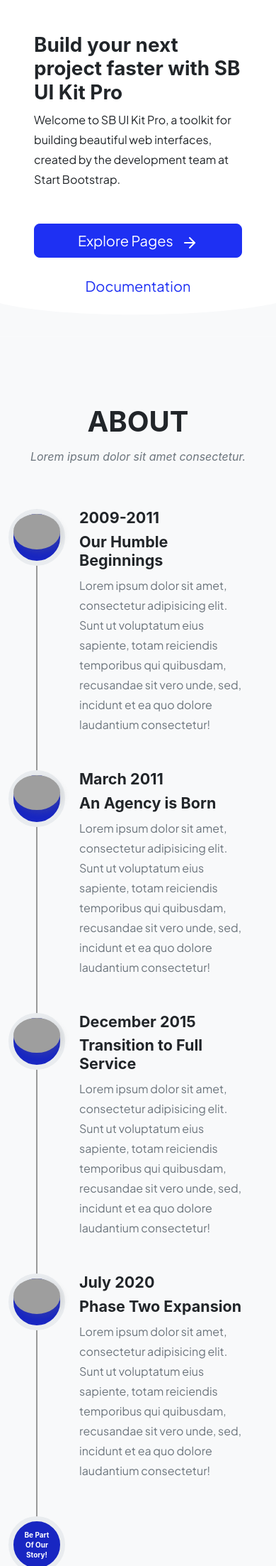
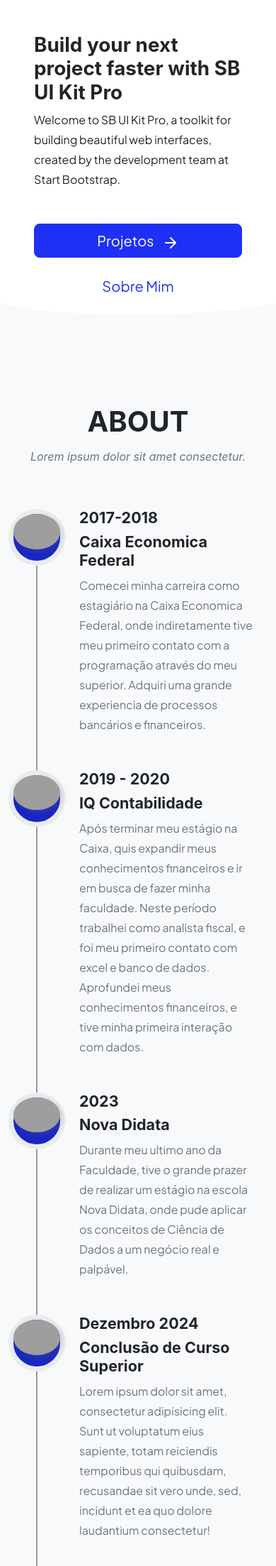
Before and after one commit to rickluizms/portfolio_me, a Flask app: page /bootstrap in a window 390 px wide. Shown: the part 73-2279 px from the top of the page at 71% size. Run offline with Flask 3, Linux system fonts and the light colour scheme; some libraries are stand-ins or nearby versions; grey boxes are pictures that could not be loaded.

Commit message:
Update commit

```diff
--- a/templates/bootstrap.html
+++ b/templates/bootstrap.html
@@ -11,13 +11,13 @@
                     <p class="page-header-ui-text mb-5">Welcome to SB UI Kit Pro, a toolkit for building beautiful web interfaces, created by the development team at Start Bootstrap.</p>
                     <div class="d-flex flex-column flex-sm-row">
                         <a class="btn btn-lg btn-primary fw-500 me-sm-3 mb-3 mb-sm-0" href="#explore">
-                            Explore Pages
+                            Projetos
                             <svg xmlns="http://www.w3.org/2000/svg" width="24" height="24" viewBox="0 0 24 24" fill="none" stroke="currentColor" stroke-width="2" stroke-linecap="round" stroke-linejoin="round" class="feather feather-arrow-right ms-2"><line x1="5" y1="12" x2="19" y2="12"></line><polyline points="12 5 19 12 12 19"></polyline></svg>
                         </a>
-                        <a class="btn btn-lg btn-primary-soft text-primary fw-500" href="https://docs.startbootstrap.com/sb-ui-kit-pro/quickstart" target="_blank">Documentation</a>
+                        <a class="btn btn-lg btn-primary-soft text-primary fw-500" href="#about">Sobre Mim</a>
                     </div>
                 </div>
-                <div class="col-lg-6 d-none d-lg-block aos-init aos-animate" data-aos="fade-up" data-aos-delay="100"><img class="img-fluid" src="assets/img/illustrations/programming.svg" alt="..."></div>
+                <div class="col-lg-6 d-none d-lg-block aos-init aos-animate" data-aos="fade-up" data-aos-delay="100"><img class="img-fluid" src="../static/assets/home-img.jpg" alt="..."></div>
             </div>
         </div>
     </div>
@@ -45,38 +45,38 @@
                 <div class="timeline-image"><img class="rounded-circle img-fluid" src="assets/img/about/1.jpg" alt="..."></div>
                 <div class="timeline-panel">
                     <div class="timeline-heading">
-                        <h4>2009-2011</h4>
-                        <h4 class="subheading">Our Humble Beginnings</h4>
+                        <h4>2017-2018</h4>
+                        <h4 class="subheading">Caixa Economica Federal</h4>
                     </div>
-                    <div class="timeline-body"><p class="text-muted">Lorem ipsum dolor sit amet, consectetur adipisicing elit. Sunt ut voluptatum eius sapiente, totam reiciendis temporibus qui quibusdam, recusandae sit vero unde, sed, incidunt et ea quo dolore laudantium consectetur!</p></div>
+                    <div class="timeline-body"><p class="text-muted">Comecei minha carreira como estagiário na Caixa Economica Federal, onde indiretamente tive meu primeiro contato com a programação através do meu superior. Adquiri uma grande experiencia de processos bancários e financeiros.</p></div>
                 </div>
             </li>
             <li class="timeline-inverted">
                 <div class="timeline-image"><img class="rounded-circle img-fluid" src="assets/img/about/2.jpg" alt="..."></div>
                 <div class="timeline-panel">
                     <div class="timeline-heading">
-                        <h4>March 2011</h4>
-                        <h4 class="subheading">An Agency is Born</h4>
+                        <h4>2019 - 2020</h4>
+                        <h4 class="subheading">IQ Contabilidade</h4>
                     </div>
-                    <div class="timeline-body"><p class="text-muted">Lorem ipsum dolor sit amet, consectetur adipisicing elit. Sunt ut voluptatum eius sapiente, totam reiciendis temporibus qui quibusdam, recusandae sit vero unde, sed, incidunt et ea quo dolore laudantium consectetur!</p></div>
+                    <div class="timeline-body"><p class="text-muted">Após terminar meu estágio na Caixa, quis expandir meus conhecimentos financeiros e ir em busca de fazer minha faculdade. Neste período trabalhei como analista fiscal, e foi meu primeiro contato com excel e banco de dados. Aprofundei meus conhecimentos financeiros, e tive minha primeira interação com dados.</p></div>
                 </div>
             </li>
-            <li>
+            <li class="timeline">
+                <div class="timeline-image"><img class="rounded-circle img-fluid" src="assets/img/about/4.jpg" alt="..."></div>
+                <div class="timeline-panel">
+                    <div class="timeline-heading">
+                        <h4>2023</h4>
+                        <h4 class="subheading">Nova Didata</h4>
+                    </div>
+                    <div class="timeline-body"><p class="text-muted">Durante meu ultimo ano da Faculdade, tive o grande prazer de realizar um estágio na escola Nova Didata, onde pude aplicar os conceitos de Ciência de Dados a um negócio real e palpável.</p></div>
+                </div>
+            </li>
+            <li class="timeline-inverted">
                 <div class="timeline-image"><img class="rounded-circle img-fluid" src="assets/img/about/3.jpg" alt="..."></div>
                 <div class="timeline-panel">
                     <div class="timeline-heading">
-                        <h4>December 2015</h4>
-                        <h4 class="subheading">Transition to Full Service</h4>
-                    </div>
-                    <div class="timeline-body"><p class="text-muted">Lorem ipsum dolor sit amet, consectetur adipisicing elit. Sunt ut voluptatum eius sapiente, totam reiciendis temporibus qui quibusdam, recusandae sit vero unde, sed, incidunt et ea quo dolore laudantium consectetur!</p></div>
-                </div>
-            </li>
-            <li class="timeline-inverted">
-                <div class="timeline-image"><img class="rounded-circle img-fluid" src="assets/img/about/4.jpg" alt="..."></div>
-                <div class="timeline-panel">
-                    <div class="timeline-heading">
-                        <h4>July 2020</h4>
-                        <h4 class="subheading">Phase Two Expansion</h4>
+                        <h4>Dezembro 2024</h4>
+                        <h4 class="subheading">Conclusão de Curso Superior</h4>
                     </div>
                     <div class="timeline-body"><p class="text-muted">Lorem ipsum dolor sit amet, consectetur adipisicing elit. Sunt ut voluptatum eius sapiente, totam reiciendis temporibus qui quibusdam, recusandae sit vero unde, sed, incidunt et ea quo dolore laudantium consectetur!</p></div>
                 </div>
@@ -225,5 +225,22 @@
     </div>
 </section>
 
-
+<section class="bg-white py-5">
+    <div class="container px-5">
+        <div class="row gx-5 justify-content-center">
+            <div class="col-xxl-8">
+                <div class="text-center my-5">
+                    <h2 class="display-5 fw-bolder"><span class="text-gradient d-inline">Contato</span></h2>
+                    <p class="lead fw-light mb-4">Me encontre nas redes sociais</p>
+                    <p class="text-muted">Lorem ipsum dolor, sit amet consectetur adipisicing elit. Perferendis libero magni consectetur, quia dicta voluptatem reiciendis beatae rem autem. Ducimus hic ratione ea facere, praesentium reiciendis distinctio molestias numquam architecto.</p>
+                    <div class="d-flex justify-content-center fs-2 gap-4">
+                        <a class="text-gradient" href="#!"><i class="bi bi-twitter"></i></a>
+                        <a class="text-gradient" href="https://www.linkedin.com/in/rickluizms"><i class="bi bi-linkedin"></i></a>
+                        <a class="text-gradient" href="https://github.com/rickluizms"><i class="bi bi-github"></i></a>
+                    </div>
+                </div>
+            </div>
+        </div>
+    </div>
+</section>
 {% endblock %}
```
Also changed, not shown: static/assets/home-img.jpg (added).
